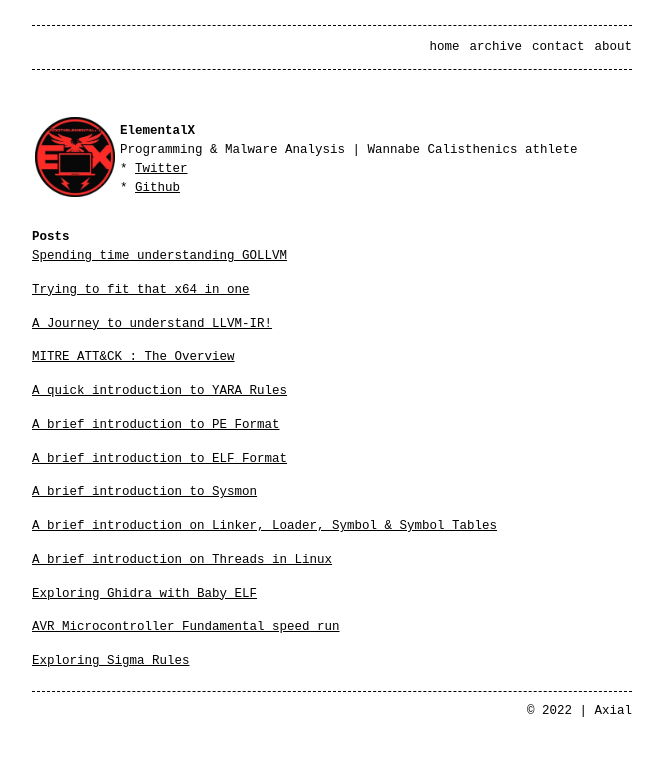
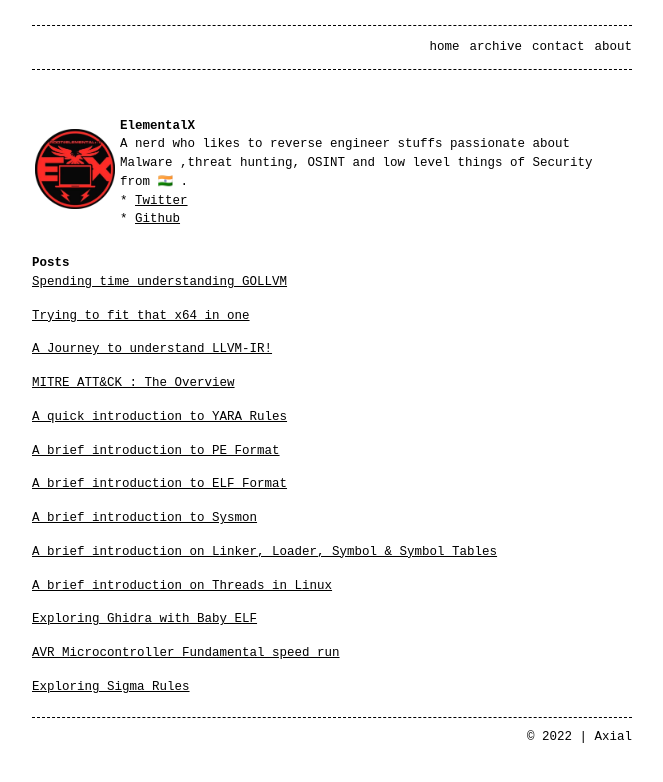
Before and after one commit to RixedLabs/RixedLabs.github.io, a Jekyll site: the page built from elementalx.md, in a window 1280 px wide. Shown: the top 782 px of the page, without its empty margins (308-971 px from the left). Built offline with Jekyll 4.4.1, drawn with Linux system fonts in a browser that asks for light colours; our own code applies the rules of GitHub Pages for plain Markdown files.

Commit message:
Update elementalx.md

```diff
--- a/elementalx.md
+++ b/elementalx.md
@@ -5,7 +5,7 @@ title: elementalx
   <tr>
      <td><img src="/assets/images/elemental.png" alt="..." width="80" height="80" style="float:left"></td>
         <td><b> <strong>ElementalX </strong></b> <br>
-        Programming & Malware Analysis | Wannabe Calisthenics athlete
+        A nerd who likes to reverse engineer stuffs passionate about Malware ,threat hunting, OSINT and low level things of Security from 🇮🇳 .
         <br>
 * <a href="https://twitter.com/elementalx2">Twitter</a> <br>
 * <a href="https://github.com/xelemental">Github</a> <br>
```
